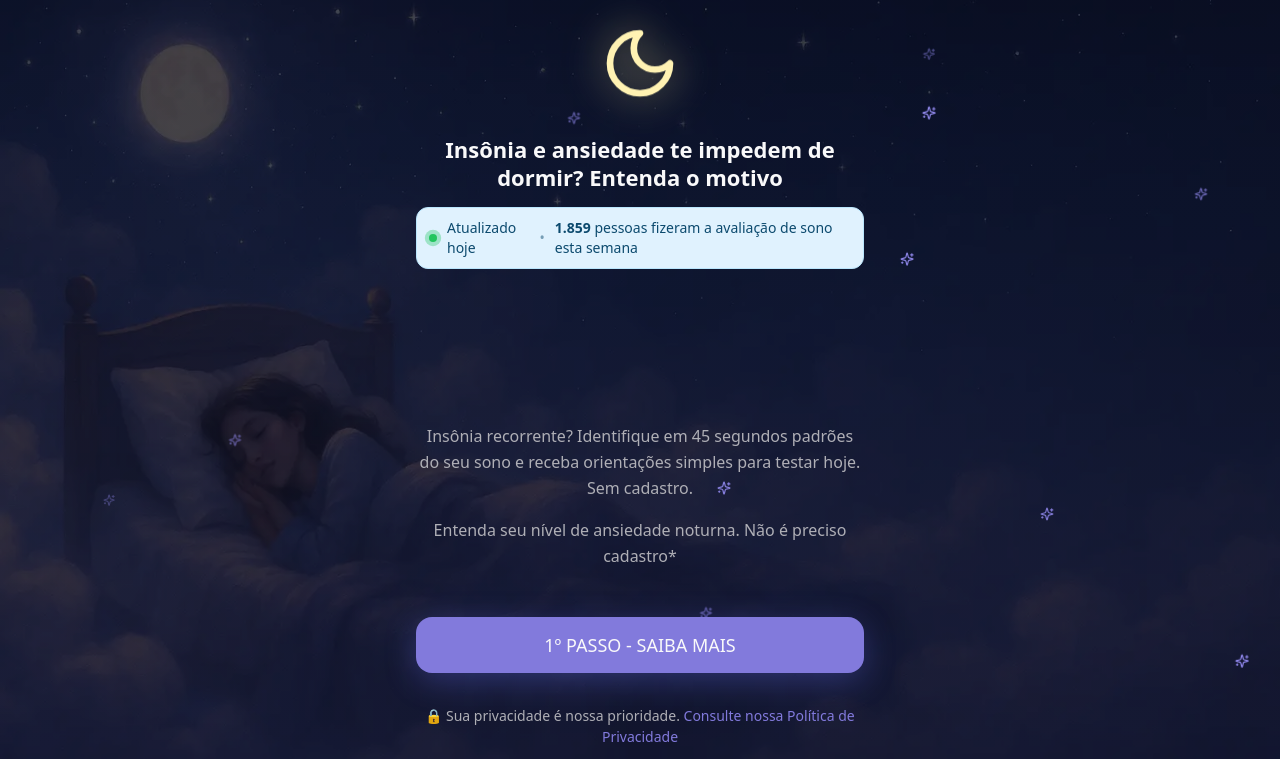
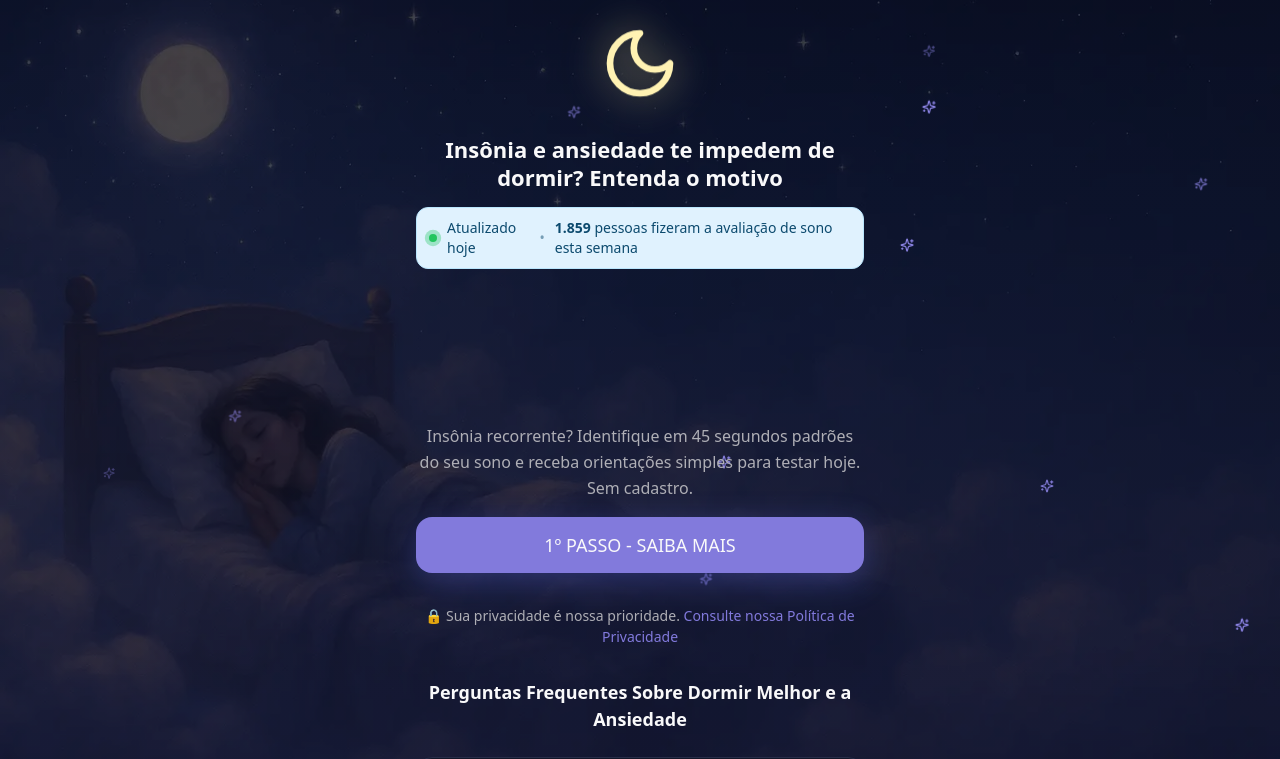
Before and after one commit to ernanirocha/dream-detective-quiz, a React (Vite) app: page / in a window 1280 px wide. Shown: the top 759 px of the page. Built offline with nearby package versions, Linux system fonts and the light colour scheme; the HTML template or start-up script is replaced by a standard one.

Commit message:
Code edited in Lovable Code Editor

```diff
--- a/src/components/StartScreen.tsx
+++ b/src/components/StartScreen.tsx
@@ -108,11 +108,6 @@ const StartScreen = ({ onStart }: StartScreenProps) => {
         <p className="text-[16px] text-muted-foreground text-center mb-4 leading-relaxed">
           Insônia recorrente? Identifique em 45 segundos padrões do seu sono e receba orientações simples para testar
           hoje. Sem cadastro.
-        </p>
-
-        {/* Second paragraph */}
-        <p className="text-[16px] text-muted-foreground text-center mb-12 leading-relaxed">
-          Entenda seu nível de ansiedade noturna. Não é preciso cadastro*
         </p>
 
         {/* CTA Button */}
```
